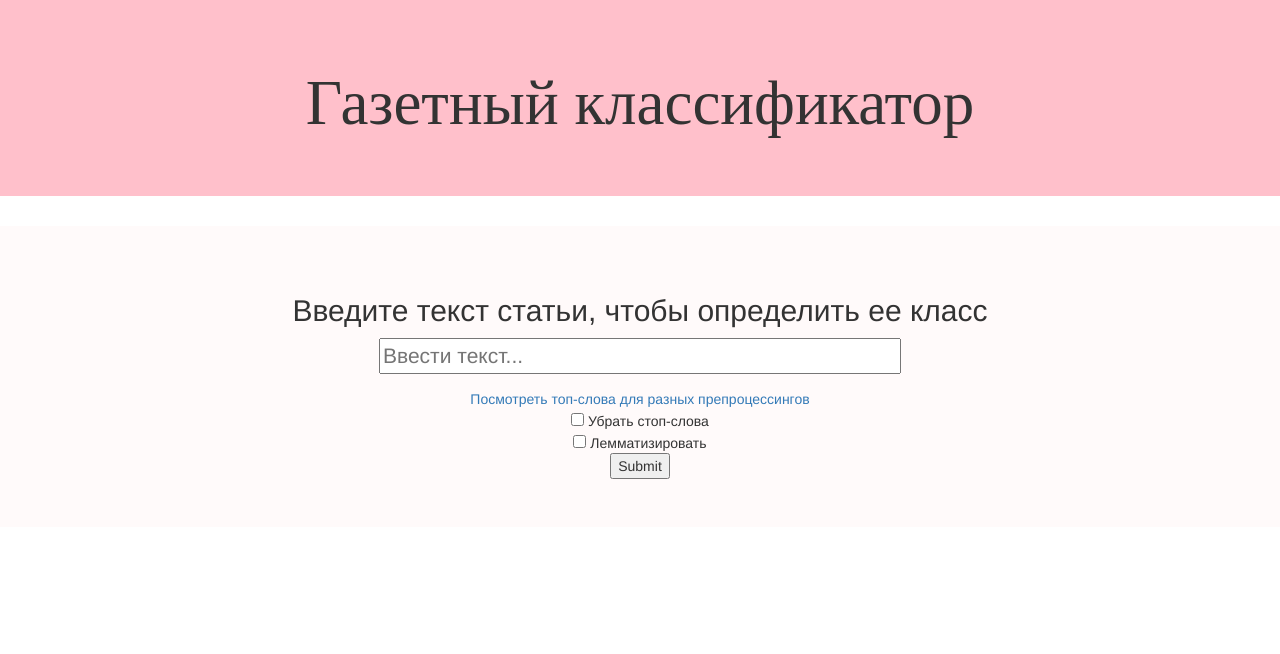
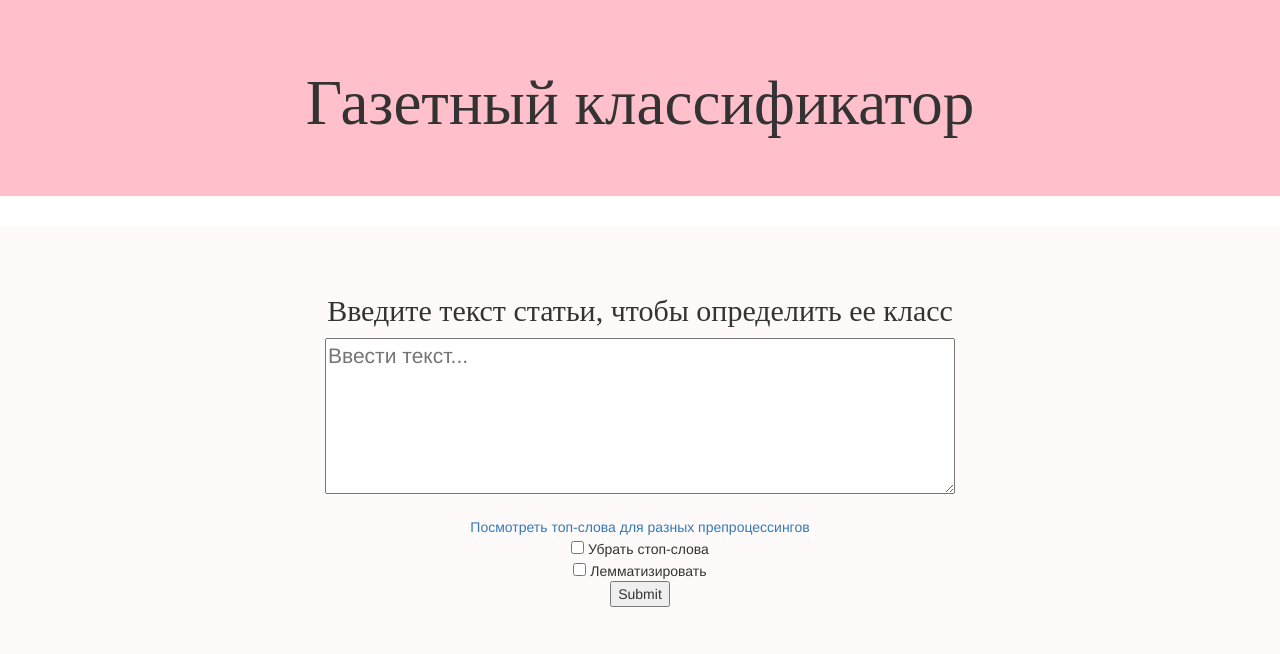
Before and after one commit to nikolmash/news_category_detection, a Flask app: page / in a window 1280 px wide. Shown: the top 654 px of the page. Run offline with Flask 2, Linux system fonts and the light colour scheme; some libraries are stand-ins or nearby versions.

Commit message:
Update search.html

```diff
--- a/templates/search.html
+++ b/templates/search.html
@@ -17,12 +17,12 @@
 
 <div class="jumbotron text-center" style='background:#FFFAFA'>
   <div class="row">
-	<h2>Введите текст статьи, чтобы определить ее класс</h2>
+	<h2><font face="Century Gothic">Введите текст статьи, чтобы определить ее класс</font></h2>
 	<div class="col-sm-8">
     </div>
   </div>
   <form method="POST" action="/">
-     <p><input type="text" name="text" placeholder="Ввести текст..." size="40"></p>
+    <p><textarea type="text" name="text" placeholder="Ввести текст..." rows="5" cols="50"></textarea></p>
     <a href={{url_for('clouds')}}>Посмотреть топ-слова для разных препроцессингов</a><br>
     <input type="checkbox" value = "1" name="mycheckbox"> Убрать стоп-слова<br>
     <input type="checkbox" value = "2" name="mycheckbox"> Лемматизировать<br>
```
